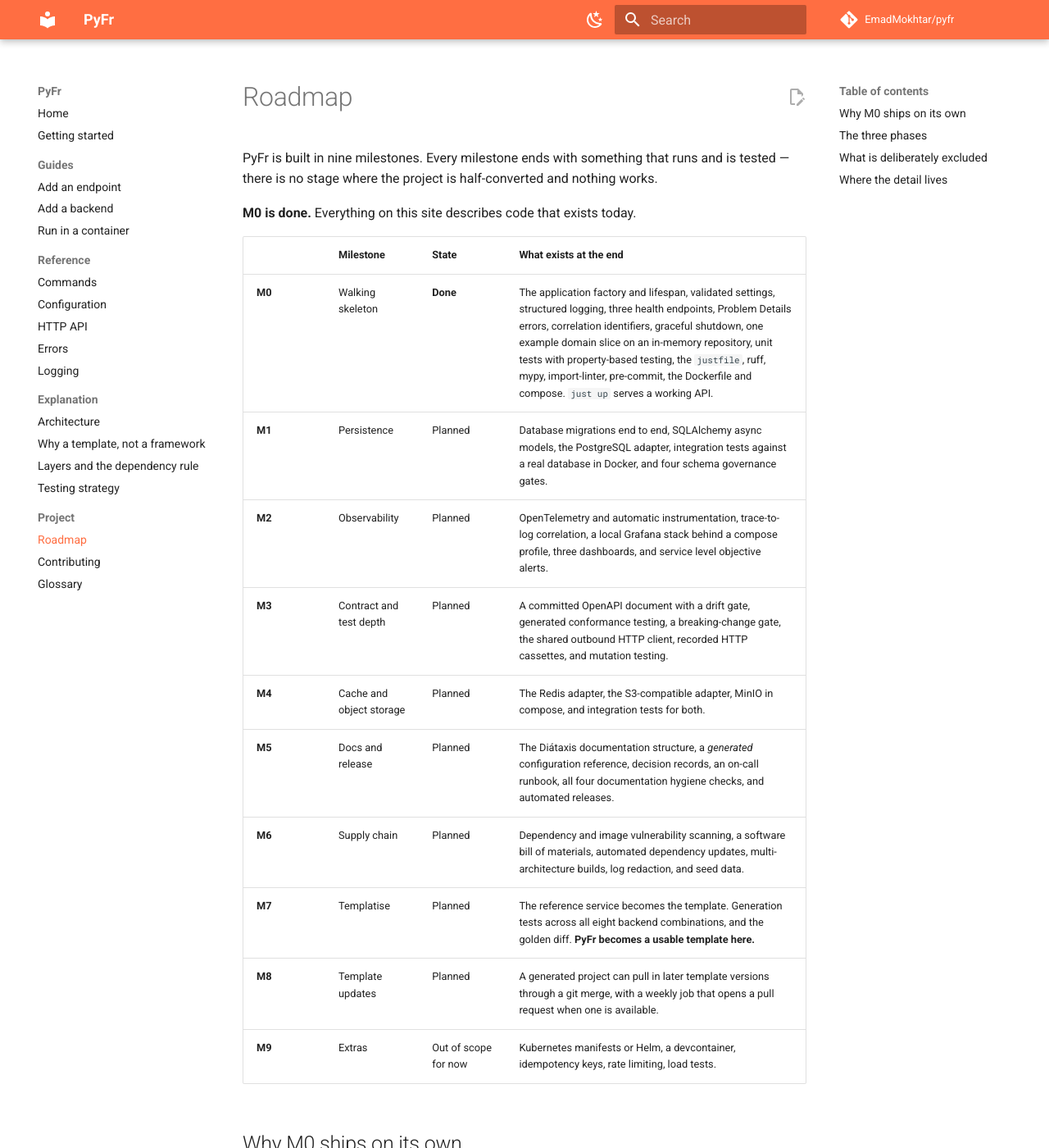
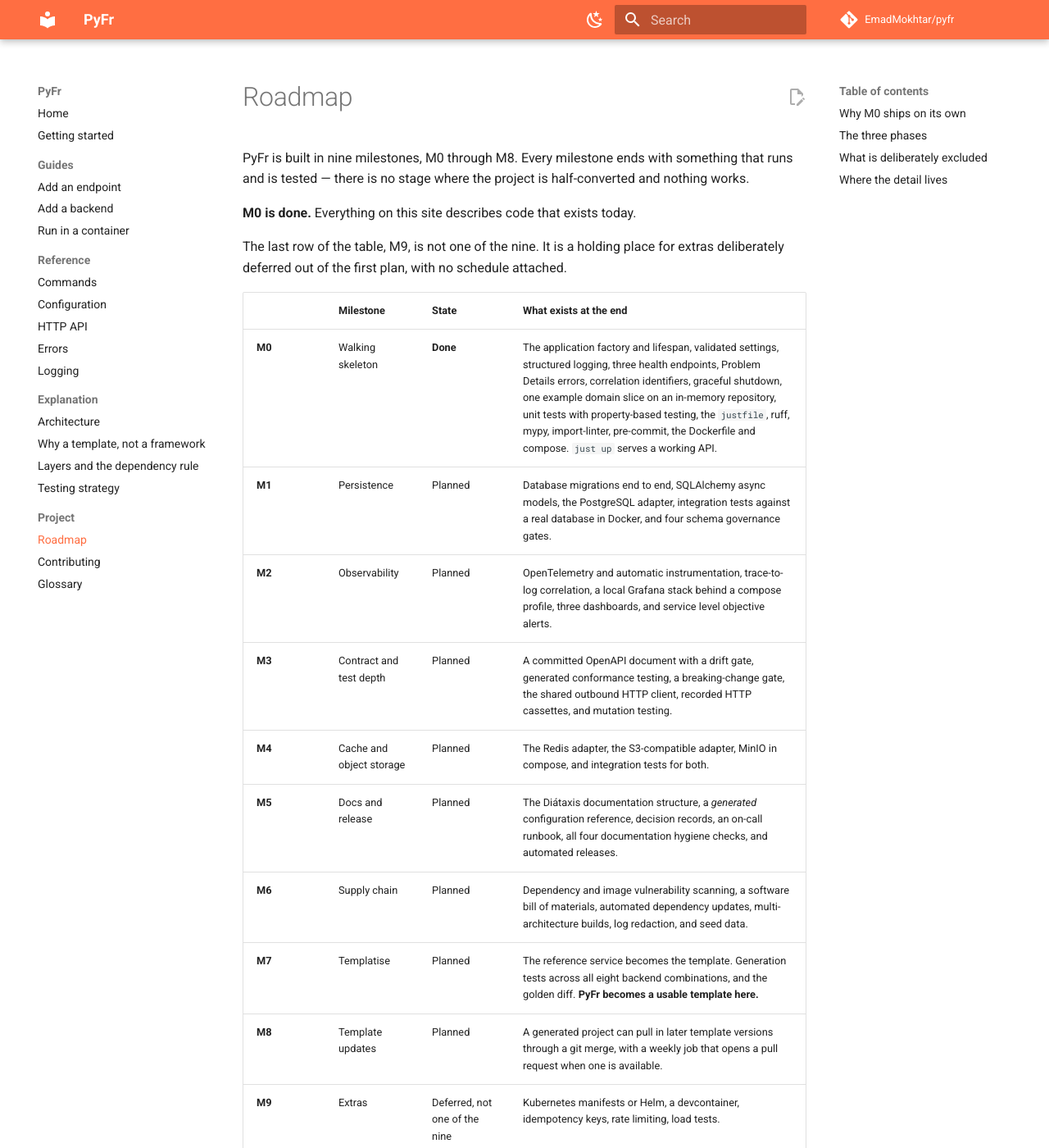
Before and after one commit to EmadMokhtar/pyfr, an MkDocs documentation site: the page built from docs/roadmap.md, in a window 1280 px wide and 1400 px high. Shown: the whole window at 82% size. Built offline with MkDocs 1.6.1 and Material for MkDocs 9.7.7, drawn with Linux system fonts in a browser that asks for light colours; comment, search, counter and statistics services are not loaded.

Commit message:
docs: make the milestone count consistent across the site
Three places disagreed about how many milestones there are.

README.md and docs/index.md said "milestone M0 of 8", which is ambiguous:
the milestones run M0 to M8, so "of 8" reads as either nine milestones or
eight. Both now say "M0 complete, M1-M8 to go", which states the same fact
without a count that has to be interpreted.

docs/roadmap.md said "nine milestones" above a table with ten rows. The nine
is right - M0 to M8 - but the table also lists M9, which the design
specification marks as extras deferred out of the first plan. The intro now
names the range explicitly and says what the M9 row is, and the row's own
state cell says so too rather than the vaguer "out of scope for now".

Raised in review on pull request 12.

Co-Authored-By: Claude Opus 5 <noreply@anthropic.com>

```diff
--- a/docs/roadmap.md
+++ b/docs/roadmap.md
@@ -1,10 +1,14 @@
 # Roadmap
 
-PyFr is built in nine milestones. Every milestone ends with something that
-runs and is tested — there is no stage where the project is half-converted and
-nothing works.
+PyFr is built in nine milestones, M0 through M8. Every milestone ends with
+something that runs and is tested — there is no stage where the project is
+half-converted and nothing works.
 
 **M0 is done.** Everything on this site describes code that exists today.
+
+The last row of the table, M9, is not one of the nine. It is a holding place
+for extras deliberately deferred out of the first plan, with no schedule
+attached.
 
 | | Milestone | State | What exists at the end |
 | --- | --- | --- | --- |
@@ -17,7 +21,7 @@ nothing works.
 | **M6** | Supply chain | Planned | Dependency and image vulnerability scanning, a software bill of materials, automated dependency updates, multi-architecture builds, log redaction, and seed data. |
 | **M7** | Templatise | Planned | The reference service becomes the template. Generation tests across all eight backend combinations, and the golden diff. **PyFr becomes a usable template here.** |
 | **M8** | Template updates | Planned | A generated project can pull in later template versions through a git merge, with a weekly job that opens a pull request when one is available. |
-| **M9** | Extras | Out of scope for now | Kubernetes manifests or Helm, a devcontainer, idempotency keys, rate limiting, load tests. |
+| **M9** | Extras | Deferred, not one of the nine | Kubernetes manifests or Helm, a devcontainer, idempotency keys, rate limiting, load tests. |
 
 ## Why M0 ships on its own
 
```
Also changed, not shown: README.md (+1 -1 lines), docs/index.md (+1 -1 lines).
